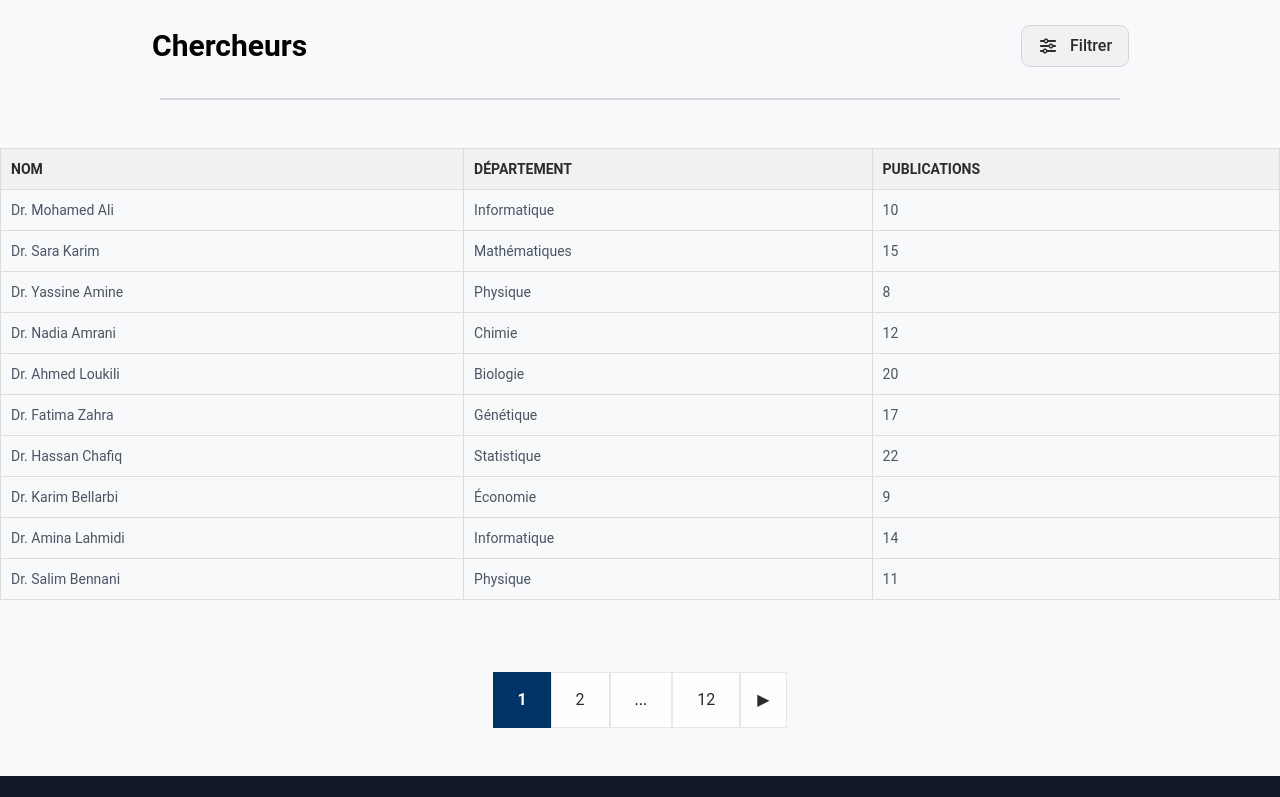
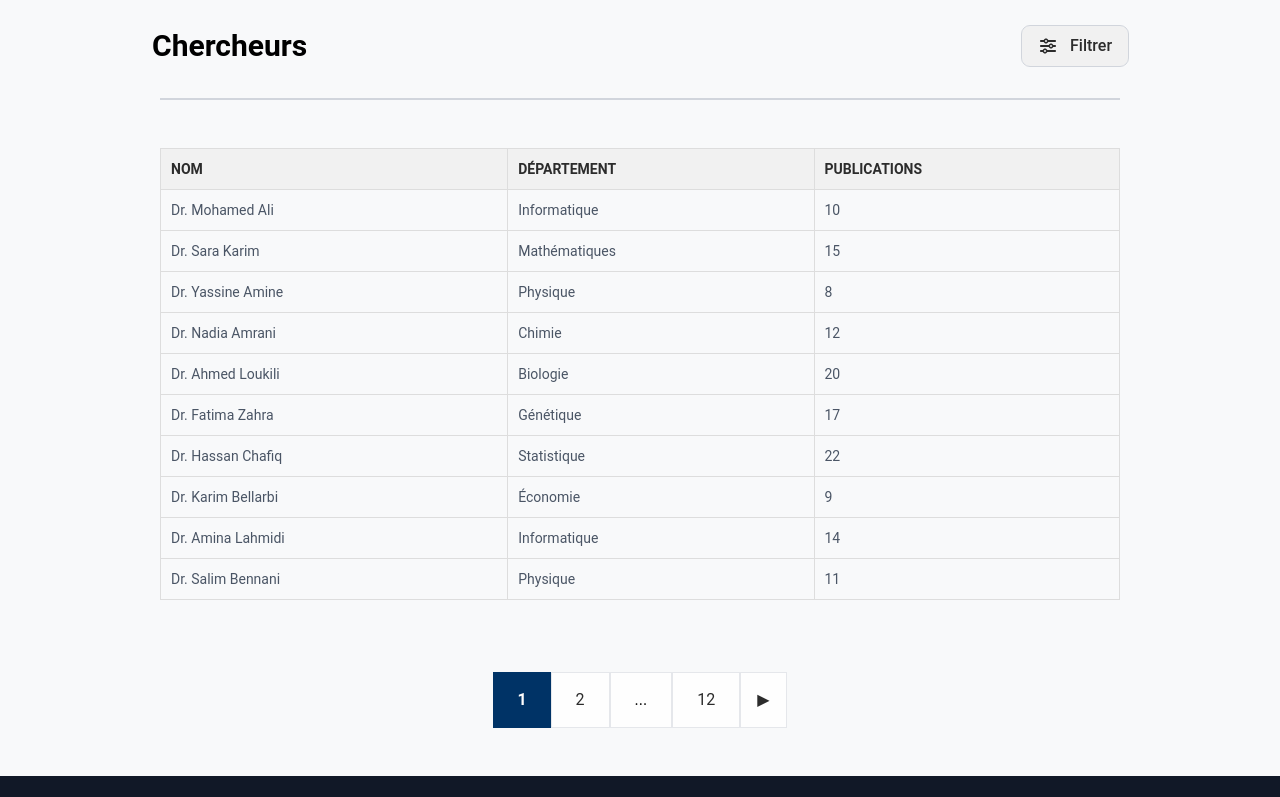
Before and after one commit to Ouassim721/Portail-de-gestion-des-profils-chercheurs, a React (Vite) app in the folder portail-chercheurs-frontend/: page /chercheurs in a window 1280 px wide. Shown: the part 502-1299 px from the top of the page. Built offline with nearby package versions, Linux system fonts and the light colour scheme.

Commit message:
responsive

```diff
--- a/portail-chercheurs-frontend/src/components/TableGenerique.jsx
+++ b/portail-chercheurs-frontend/src/components/TableGenerique.jsx
@@ -2,7 +2,7 @@ import React from "react";
 
 function TableGenerique({ columns, data, onRowClick }) {
   return (
-    <div className="overflow-x-auto">
+    <div className="overflow-x-auto max-w-[100%] md:max-w-[80%] xl:max-w-[75%] mx-auto">
       <table className="w-full border-collapse border border-gray-300 text-sm sm:text-md">
         <thead className="bg-gray-200">
           <tr>
```
